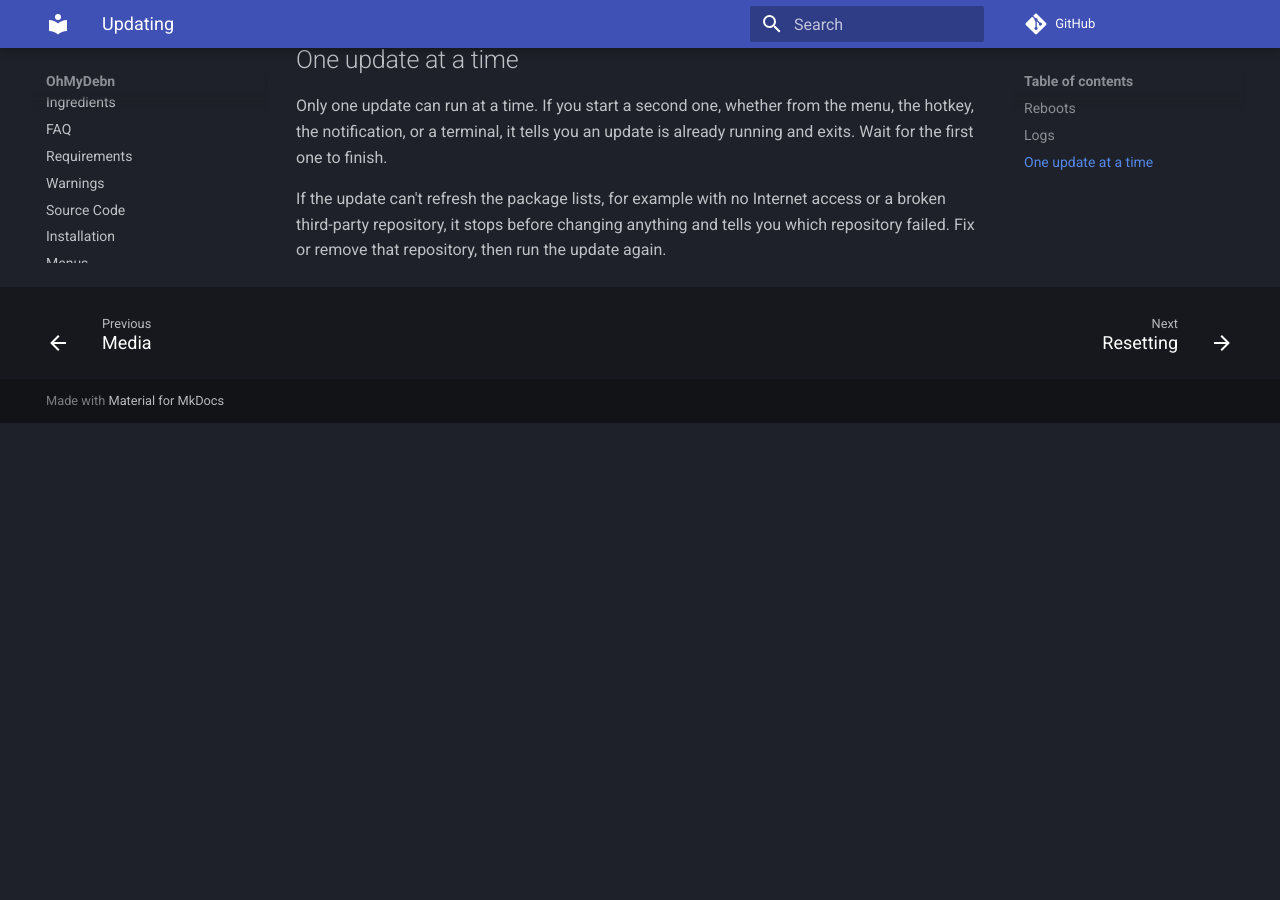
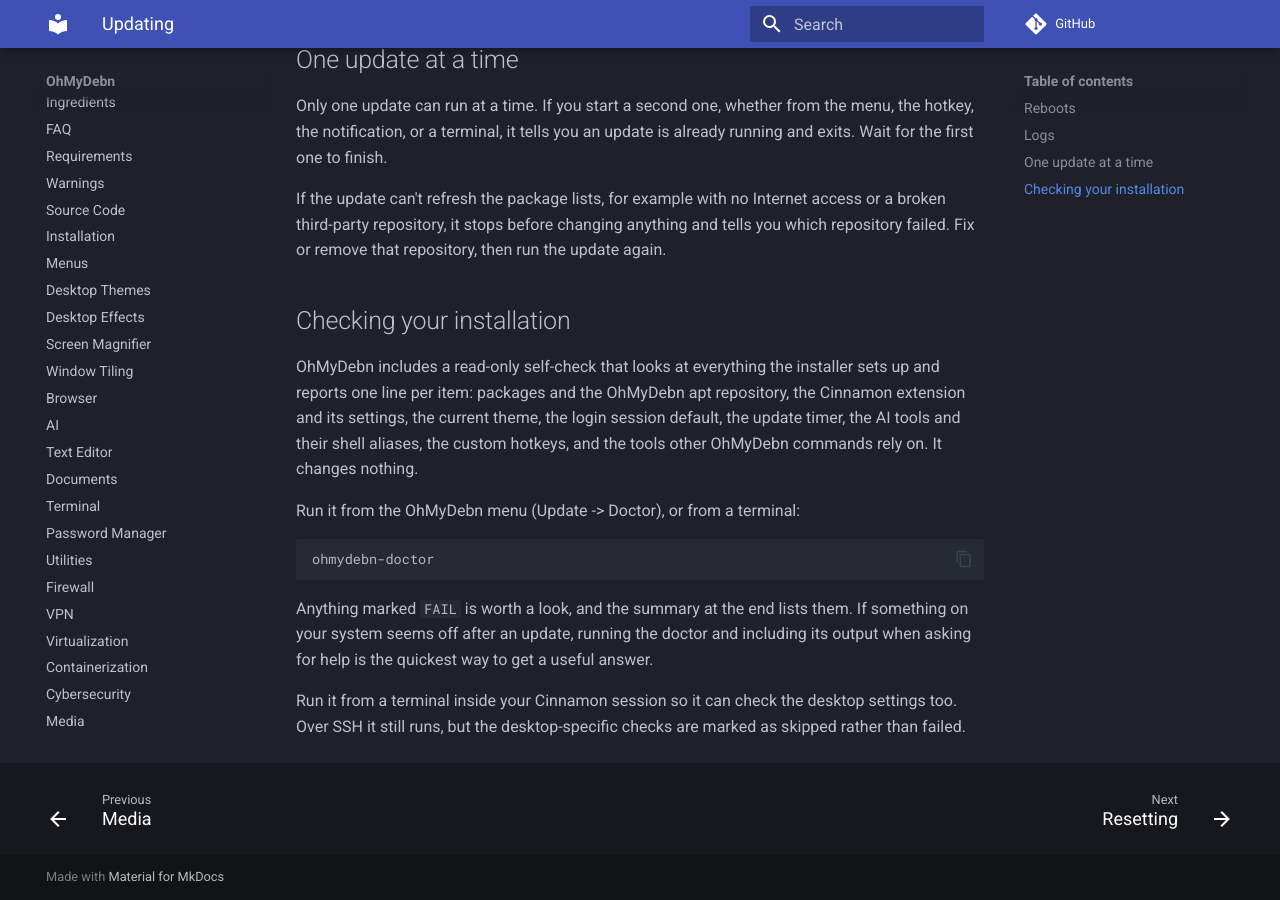
Before and after one commit to dougburks/ohmydebn-docs, an MkDocs documentation site: the page built from docs/updating.md, in a window 1280 px wide and 900 px high, scrolled down 1044 px. Built offline with MkDocs 1.6.1 and Material for MkDocs 9.7.7, drawn with Linux system fonts in a browser that asks for light colours; comment, search, counter and statistics services are not loaded; before the commit the page ends 1467 px from its top, so only the background shows below that.

Commit message:
document ohmydebn-doctor
Add a "Checking your installation" section to the updating page: what
the read-only self-check examines, that it changes nothing, how to run
it (Update -> Doctor in the menu, or ohmydebn-doctor in a terminal), that
FAIL lines are summarized at the end and worth including when asking
for help, and to run it inside the Cinnamon session so the desktop
checks aren't skipped.

````diff
--- a/docs/updating.md
+++ b/docs/updating.md
@@ -32,3 +32,17 @@
 Only one update can run at a time. If you start a second one, whether from the menu, the hotkey, the notification, or a terminal, it tells you an update is already running and exits. Wait for the first one to finish.
 
 If the update can't refresh the package lists, for example with no Internet access or a broken third-party repository, it stops before changing anything and tells you which repository failed. Fix or remove that repository, then run the update again.
+
+## Checking your installation
+
+OhMyDebn includes a read-only self-check that looks at everything the installer sets up and reports one line per item: packages and the OhMyDebn apt repository, the Cinnamon extension and its settings, the current theme, the login session default, the update timer, the AI tools and their shell aliases, the custom hotkeys, and the tools other OhMyDebn commands rely on. It changes nothing.
+
+Run it from the OhMyDebn menu (Update -> Doctor), or from a terminal:
+
+```bash
+ohmydebn-doctor
+```
+
+Anything marked `FAIL` is worth a look, and the summary at the end lists them. If something on your system seems off after an update, running the doctor and including its output when asking for help is the quickest way to get a useful answer.
+
+Run it from a terminal inside your Cinnamon session so it can check the desktop settings too. Over SSH it still runs, but the desktop-specific checks are marked as skipped rather than failed.
````
